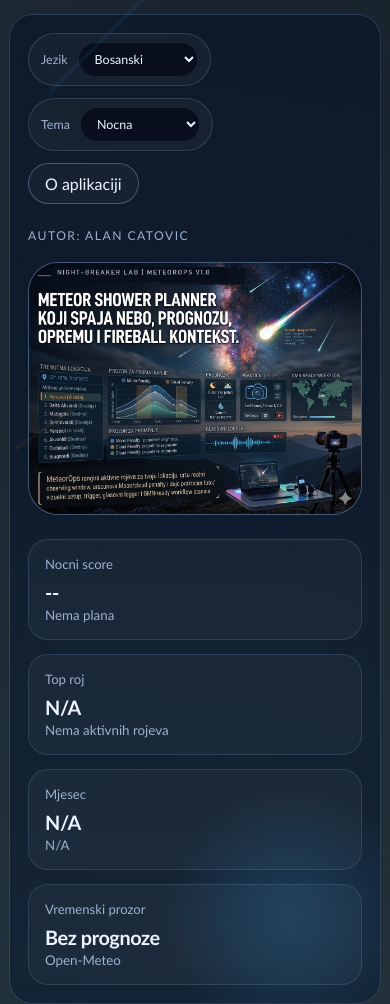
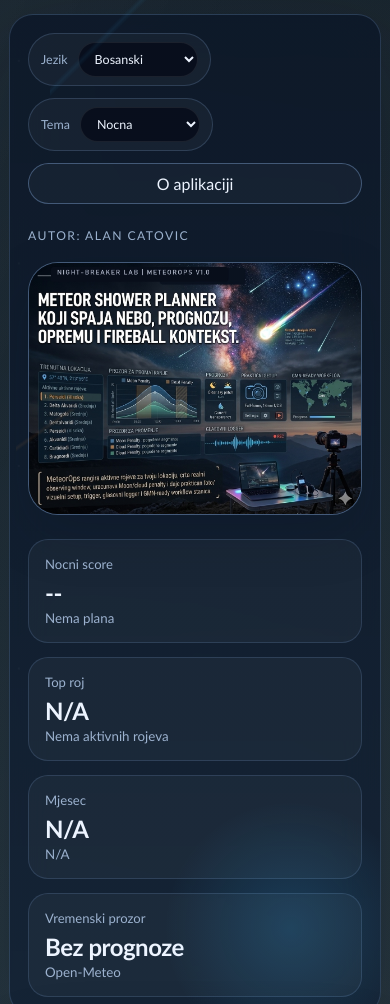
Before and after one commit to Nightbreaker-BiH/meteorops, a website with bundled scripts: page index.html in a window 390 px wide. Shown: the top 1004 px of the page. Built offline with nearby package versions, Linux system fonts and the light colour scheme; no server answers.

Commit message:
Fix mobile card stacking

```diff
--- a/src/styles.css
+++ b/src/styles.css
@@ -16,6 +16,8 @@
 
 html {
   color-scheme: dark;
+  -webkit-text-size-adjust: 100%;
+  text-size-adjust: 100%;
 }
 
 body {
@@ -877,11 +879,49 @@
   .control-grid,
   .mini-grid,
   .detail-grid,
+  .detail-grid.compact,
   .forecast-grid,
-  .fireball-item,
   .sector-grid,
   .station-grid {
     grid-template-columns: 1fr;
+  }
+
+  .section-heading p {
+    max-width: none;
+  }
+
+  .control-actions {
+    flex-direction: column;
+    align-items: stretch;
+  }
+
+  .ghost-button {
+    width: 100%;
+    justify-content: center;
+  }
+
+  .metric-card strong,
+  .detail-card strong {
+    font-size: clamp(1.05rem, 7vw, 1.5rem);
+    line-height: 1.12;
+  }
+
+  .metric-card,
+  .detail-card,
+  .forecast-card,
+  .session-item,
+  .station-card,
+  .sector-card,
+  .weather-empty {
+    min-height: 0;
+  }
+
+  .forecast-card,
+  .detail-card,
+  .session-item,
+  .station-card,
+  .sector-card {
+    overflow-wrap: anywhere;
   }
 
   .weather-strip {
```
